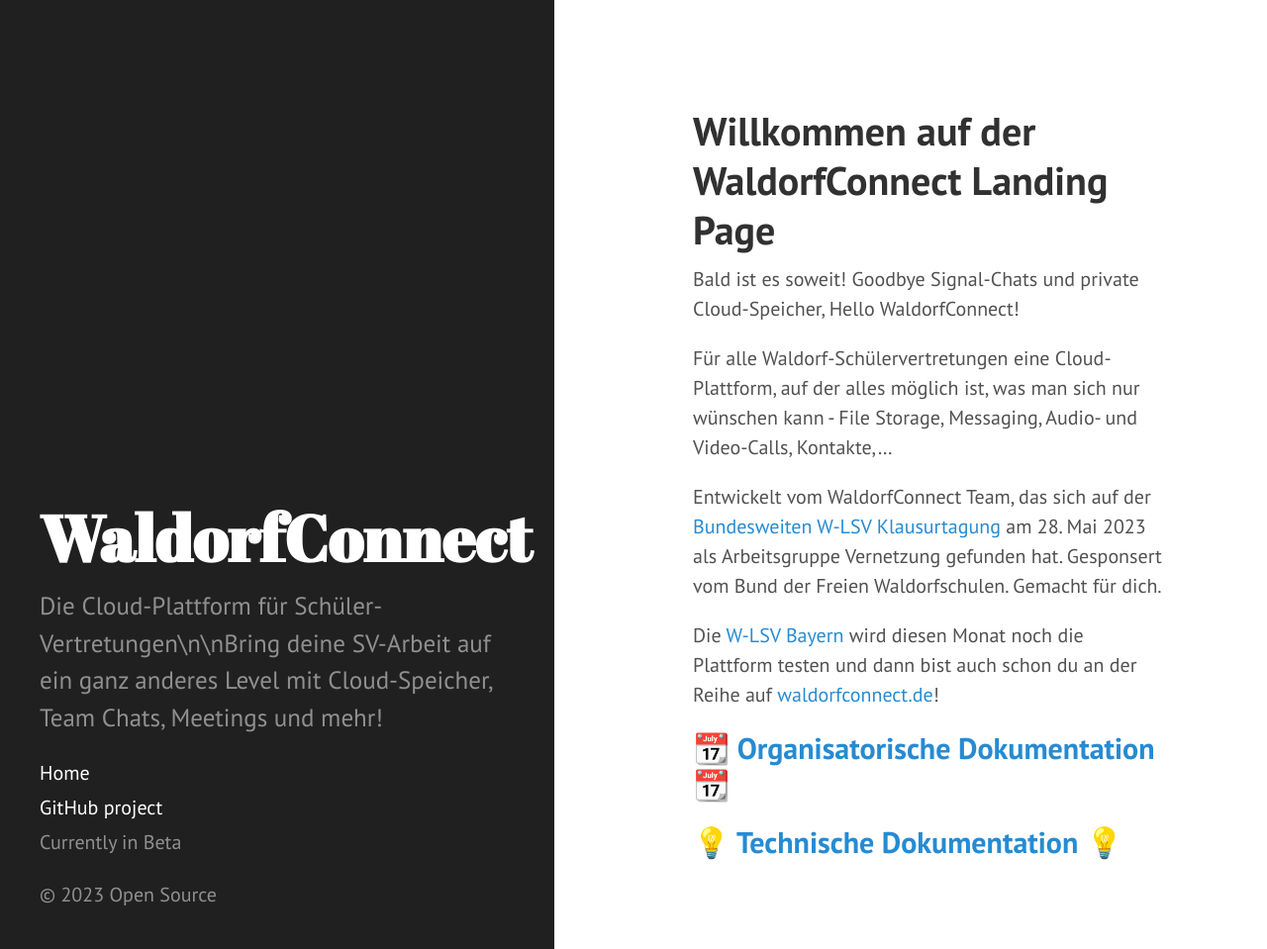
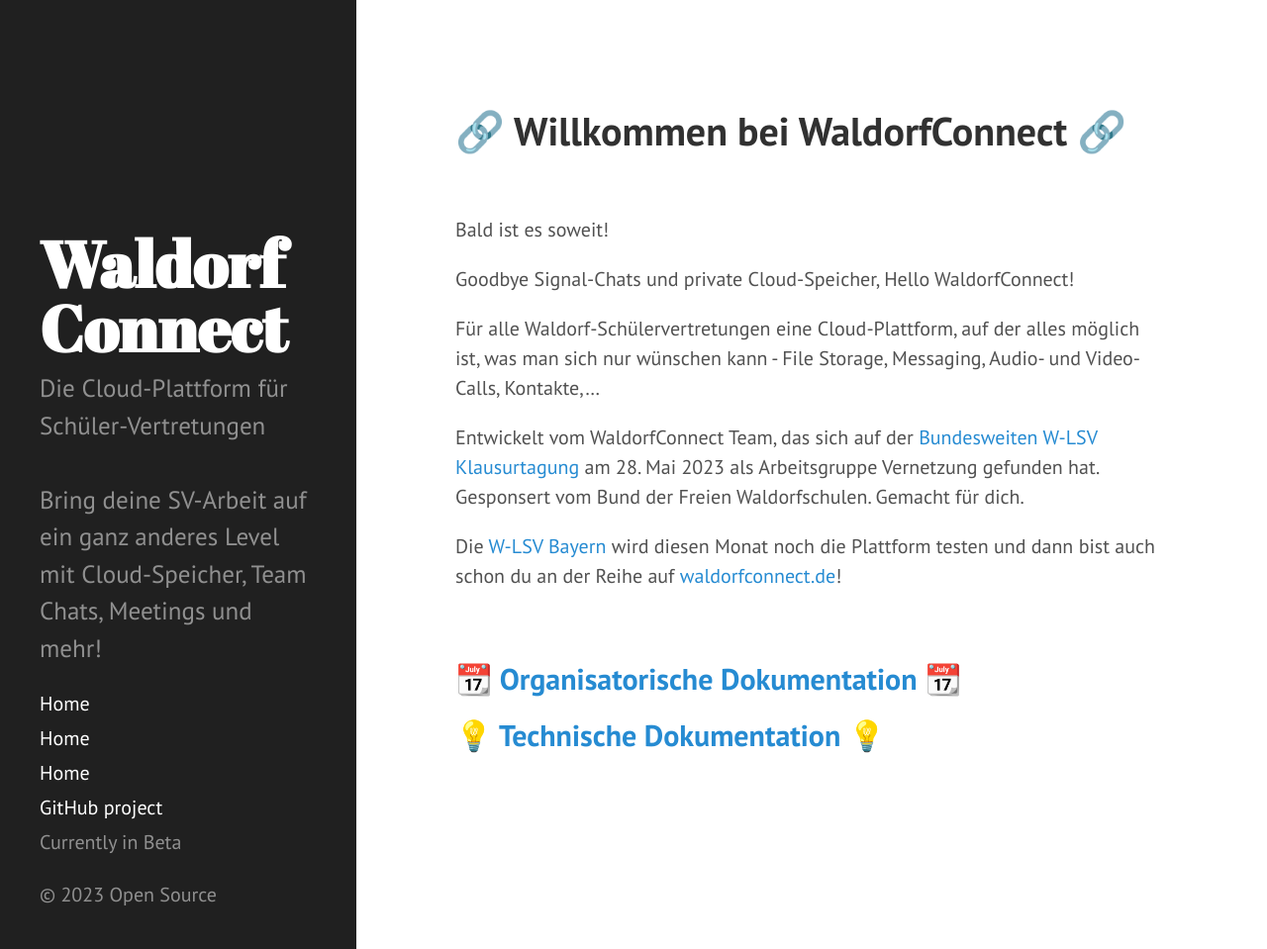
Before and after one commit to WaldorfConnect/documentation, a Jekyll site: the page built from index.md, in a window 1280 px wide and 959 px high. Shown: the whole window at 99% size. Built offline with Jekyll 4.4.1, drawn with Linux system fonts in a browser that asks for light colours; Markdown is read by kramdown in place of the engine named in the settings.

Commit message:
finish navbar (reset and modify style, link texts)

```diff
--- a/_config.yml
+++ b/_config.yml
@@ -8,7 +8,7 @@ permalink:        pretty
 # Setup
 title:            WaldorfConnect
 tagline:          'Die Plattform für SV-Arbeit'
-description:      'Die Cloud-Plattform für Schüler-Vertretungen\n\nBring deine SV-Arbeit auf ein ganz anderes Level mit Cloud-Speicher, Team Chats, Meetings und mehr!'
+description:      'Die Cloud-Plattform für Schüler-Vertretungen<br><br>Bring deine SV-Arbeit auf ein ganz anderes Level mit Cloud-Speicher, Team Chats, Meetings und mehr!'
 url:              https://waldorfconnect.github.io
 baseurl:          /documentation
 
--- a/_includes/sidebar.html
+++ b/_includes/sidebar.html
@@ -3,7 +3,7 @@
     <div class="sidebar-about">
       <h1>
         <a href="{{ site.baseurl }}">
-          {{ site.title }}
+          Waldorf Connect
         </a>
       </h1>
       <p class="lead">{{ site.description }}</p>
@@ -12,8 +12,8 @@
     <nav class="sidebar-nav">
       <a class="sidebar-nav-item{% if page.url == site.baseurl %} active{% endif %}" href="{{ site.baseurl }}">Home</a>
 
-      <a class="sidebar-nav-item{% if page.url == '/documentation/Dokumentation' %} active{% endif %}" href="/documentation/Dokumentation">{{ node.title }}</a>
-      <a class="sidebar-nav-item{% if page.url == '/documentation/Organisation' %} active{% endif %}" href="/documentation/Dokumentation">{{ node.title }}</a>
+      <a class="sidebar-nav-item{% if page.url == '/documentation/Dokumentation' %} active{% endif %}" href="/documentation/Dokumentation">{{ page.title }}</a>
+      <a class="sidebar-nav-item{% if page.url == '/documentation/Organisation' %} active{% endif %}" href="/documentation/Dokumentation">{{ page.title }}</a>
 
       <a class="sidebar-nav-item" href="{{ site.github.repo }}">GitHub project</a>
       <span class="sidebar-nav-item">Currently {{ site.version }}</span>
--- a/index.md
+++ b/index.md
@@ -3,9 +3,13 @@ layout: default
 title: Home
 ---
 
-# Willkommen auf der WaldorfConnect Landing Page
+# 🔗 Willkommen bei WaldorfConnect 🔗
 
-Bald ist es soweit! Goodbye Signal-Chats und private Cloud-Speicher, Hello WaldorfConnect!
+<br>
+
+Bald ist es soweit!
+
+Goodbye Signal-Chats und private Cloud-Speicher, Hello WaldorfConnect!
 
 Für alle Waldorf-Schülervertretungen eine Cloud-Plattform, auf der alles möglich ist, was man sich nur wünschen kann - File Storage, Messaging, Audio- und Video-Calls, Kontakte,...
 
@@ -13,6 +17,8 @@ Entwickelt vom WaldorfConnect Team, das sich auf der [Bundesweiten W-LSV Klausur
 
 Die [W-LSV Bayern](https://wlsv-bayern.de/) wird diesen Monat noch die Plattform testen und dann bist auch schon du an der Reihe auf [waldorfconnect.de](https://waldorfconnect.de/)!
 
+<br>
+
 ## 📆 [Organisatorische Dokumentation](Organisation.md) 📆
 
 ## 💡 [Technische Dokumentation](Dokumentation.md) 💡
--- a/public/css/hyde.css
+++ b/public/css/hyde.css
@@ -31,7 +31,7 @@
  * Update the foundational and global aspects of the page.
  */
 
-html {
+ html {
   font-family: "PT Sans", Helvetica, Arial, sans-serif;
 }
 @media (min-width: 48em) {
@@ -65,7 +65,7 @@ html {
     top: 0;
     left: 0;
     bottom: 0;
-    width: 28rem;
+    width: 18rem;
     text-align: left;
   }
 }
@@ -81,6 +81,7 @@ html {
   margin-top: 0;
   font-family: "Abril Fatface", serif;
   font-size: 3.25rem;
+  line-height: 1;
 }
 
 /* Sidebar nav */
@@ -129,14 +130,14 @@ a.sidebar-nav-item:focus {
 @media (min-width: 48em) {
   .content {
     max-width: 38rem;
-    margin-left: 30rem;
+    margin-left: 20rem;
     margin-right: 2rem;
   }
 }
 
 @media (min-width: 64em) {
   .content {
-    margin-left: 34rem;
+    margin-left: 22rem;
     margin-right: 4rem;
   }
 }
```
Also changed, not shown: Dokumentation.md (+0 -2 lines), Organisation.md (+0 -2 lines).
